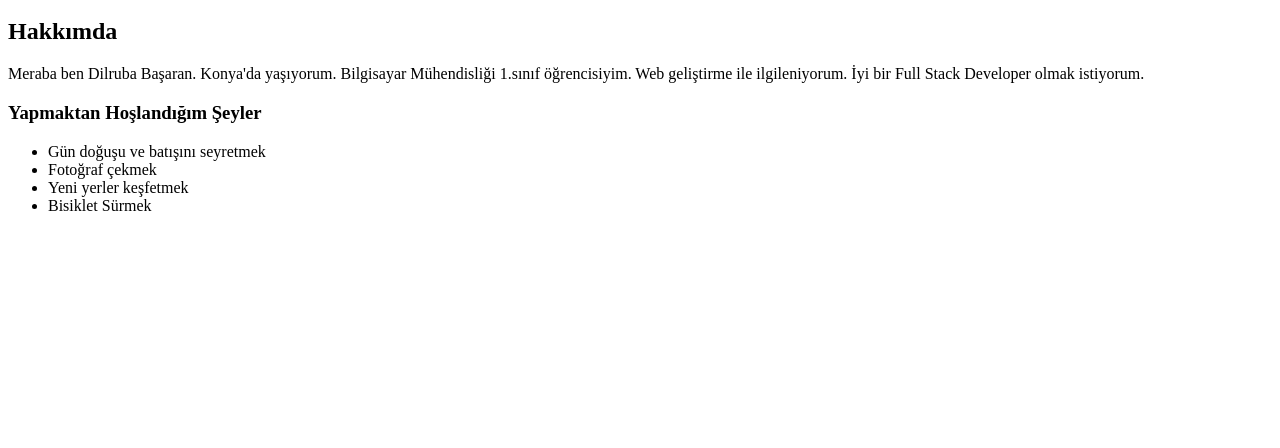
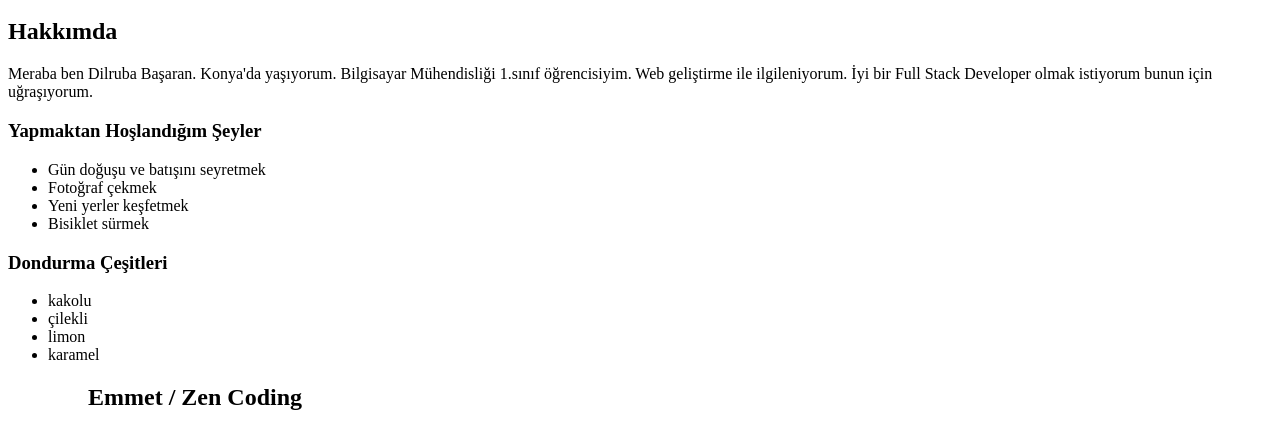
Before and after one commit to dilrubasaran/kodluyoruz-HTML, a plain HTML site: page index.html in a window 1280 px wide. Shown: the part 48-496 px from the top of the page. Drawn offline with Linux system fonts and the light colour scheme.

Commit message:
index.html3.06.22

```diff
--- a/index.html
+++ b/index.html
@@ -2,13 +2,44 @@
 <h1>Dilruba BAŞARAN</h1>
 <!--Hakkımda Kısmı -->
 <h2>Hakkımda</h2>
-<p>Meraba ben Dilruba Başaran. Konya'da yaşıyorum. Bilgisayar Mühendisliği 1.sınıf öğrencisiyim. Web geliştirme ile ilgileniyorum. İyi bir Full Stack Developer olmak istiyorum. </p>
+<p>Meraba ben Dilruba Başaran. Konya'da yaşıyorum. Bilgisayar Mühendisliği 1.sınıf öğrencisiyim. Web geliştirme ile ilgileniyorum. İyi bir Full Stack Developer olmak istiyorum bunun için uğraşıyorum. </p>
 <!--Yapmaktan Hoşlandığım Şeyler-->
 <h3>Yapmaktan Hoşlandığım Şeyler</h3>
 <ul>
   <li>Gün doğuşu ve batışını seyretmek </li>
   <li>Fotoğraf çekmek</li>
   <li>Yeni yerler keşfetmek</li>
-  <li>Bisiklet Sürmek</li>
+  <li>Bisiklet sürmek</li>
+</ul>
+<!--
+  sıralı listeler -> 1, 2, 3, ordered list ? -> ol
+  sıralı olmayan listeler -> *, *, *, unordered list -> ul
+ -->
+ <h3>Dondurma Çeşitleri</h3>
+  <ul>
+   <li>kakolu</li>
+   <li>çilekli</li>
+   <li>limon</li>
+   <li>karamel</li>
+  <ul>
+  <h2>Emmet / Zen Coding </h2>
+  <!--
+    etiket isimlerini direkt verebiliyoruz
+    +kardeş element oluşturma
+    > içinde öğe
+    ^ yukarı çık ve öğe oluştur
+    * carp -> p*3
+    lorem ??? -> çok uzun yazı
+    lorem4 -> 4 kelimelik lorem üret
+    . -> class
+    # -> id
+  -->
 
-</ul>
+  <!-- h1+p+p+p+h2+p+p+p+p -> h1+p*3+h2+p*4 -->
+  <!-- ul>li*5 -->
+  <!-- ul>li*3^p*2+h3 -->
+  <!-- ul>li*3>lorem1^^p*2>lorem4^h3>lorem1 -->
+  <!--h3.deneme#idolussun>lorem1  -->
+  <!-- h3.deneme#idolussun>lorem1 -->
+   <!-- ul>li.tepki -->
+   <!-- ul>.text-red*3 -->
```
